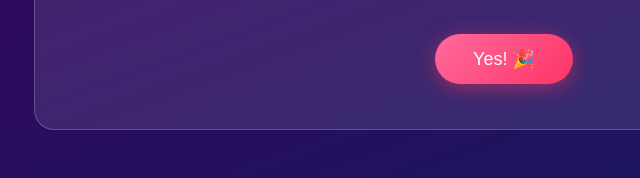
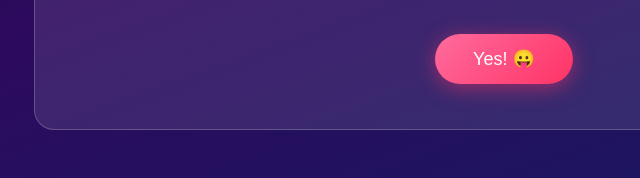
Before and after one commit to dusa2900/birthday_surprise, a plain HTML site: page index.html in a window 1280 px wide. Shown: the part 420-598 px from the top of the page, 136-776 px from the left. Drawn offline with Linux system fonts and the light colour scheme.

Commit message:
Update index.html

```diff
--- a/index.html
+++ b/index.html
@@ -144,7 +144,7 @@
   Hey <span>Kavya</span>!  Are you <span>ready</span> to feel this special day or still haunting people with that <span>white ghost</span> look? 😌👻
 </p>
     <div class="btn-row" id="btn-row">
-      <button id="btn-yes" onclick="showWishes()">Yes! 🎉</button>
+      <button id="btn-yes" onclick="showWishes()">Yes! 😛</button>
       <button id="btn-no" onclick="return false;">No 😒</button>
     </div>
   </div>
```
